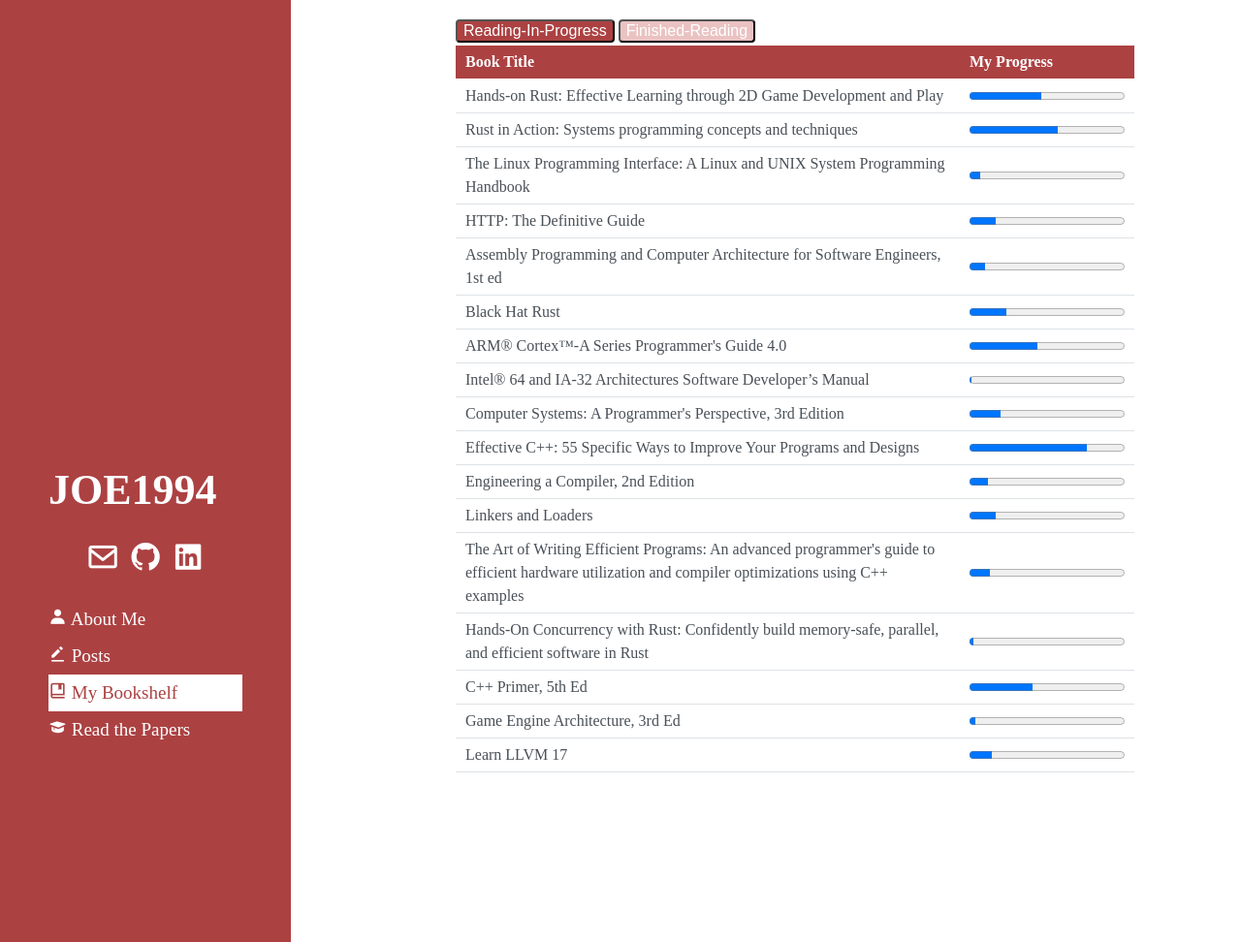
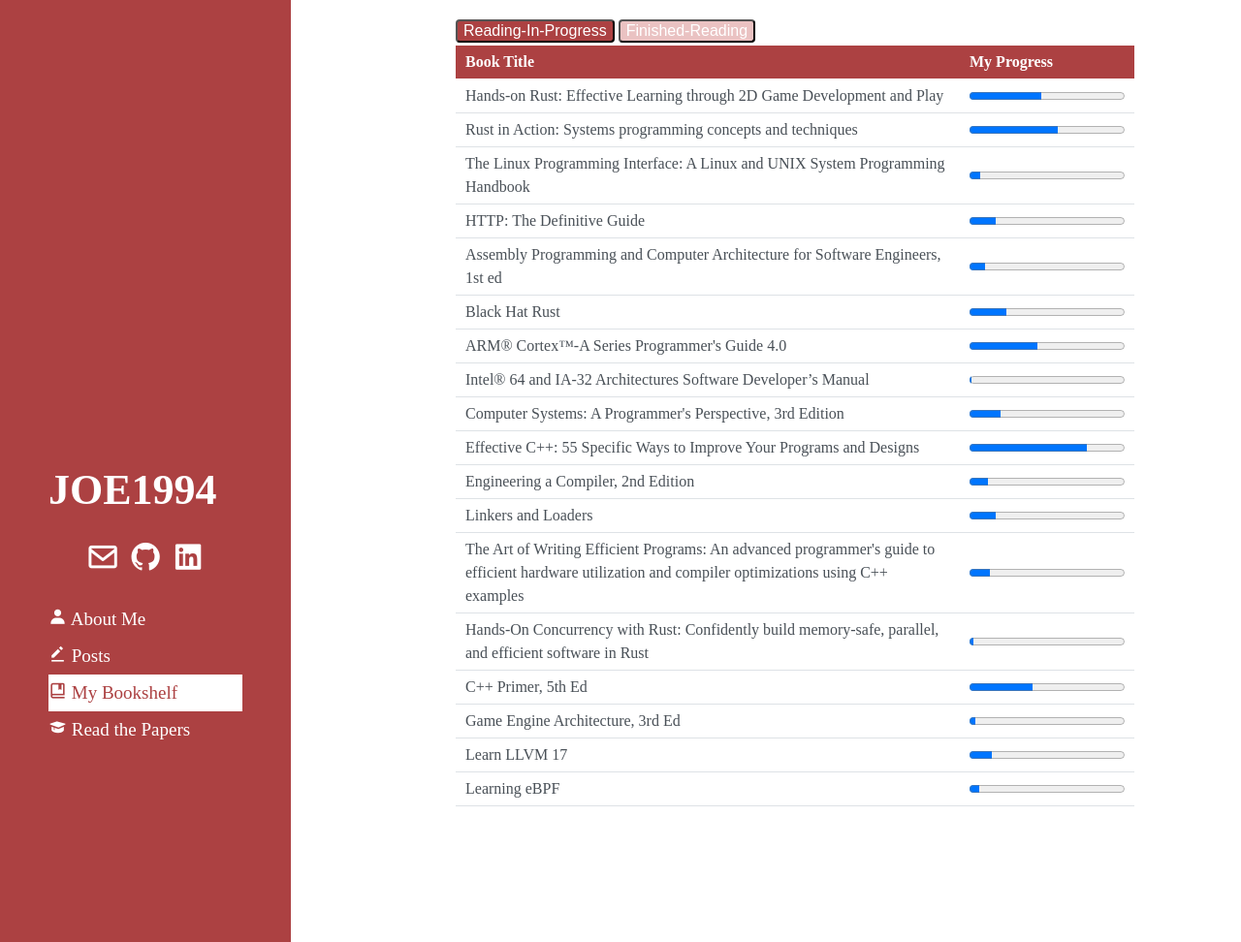
Before and after one commit to JOE1994/JOE1994.github.io, a Jekyll site: the page built from bookshelf.html, in a window 1280 px wide and 972 px high. Shown: the whole window at 97% size. Built offline with Jekyll 4.4.1, drawn with Linux system fonts in a browser that asks for light colours; some web fonts are replaced.

Commit message:
[book] Start reading "Learning eBPF"

```diff
--- a/_data/bookshelf_still_reading.yml
+++ b/_data/bookshelf_still_reading.yml
@@ -67,3 +67,7 @@
 - name : "Learn LLVM 17"
   progress: 89
   tot_pages: 615
+
+- name: "Learning eBPF"
+  progress: 25
+  tot_pages: 371
```
